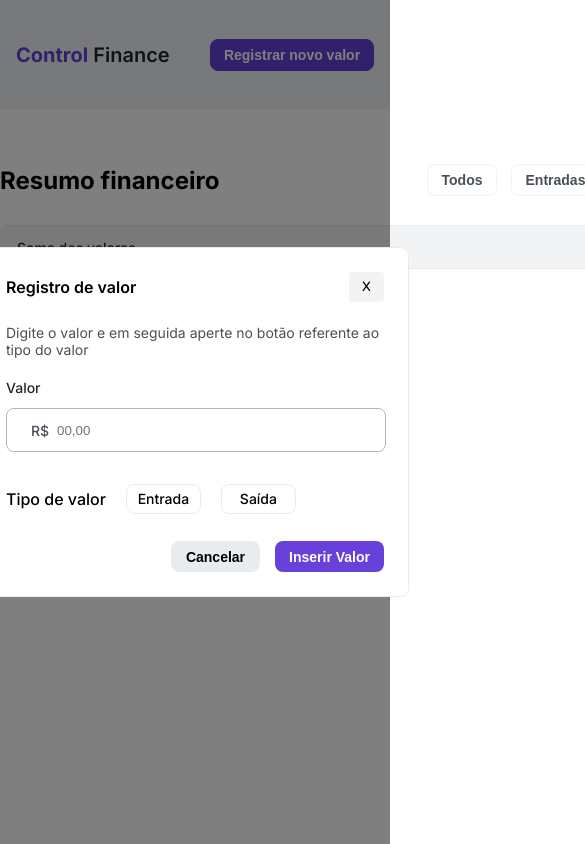
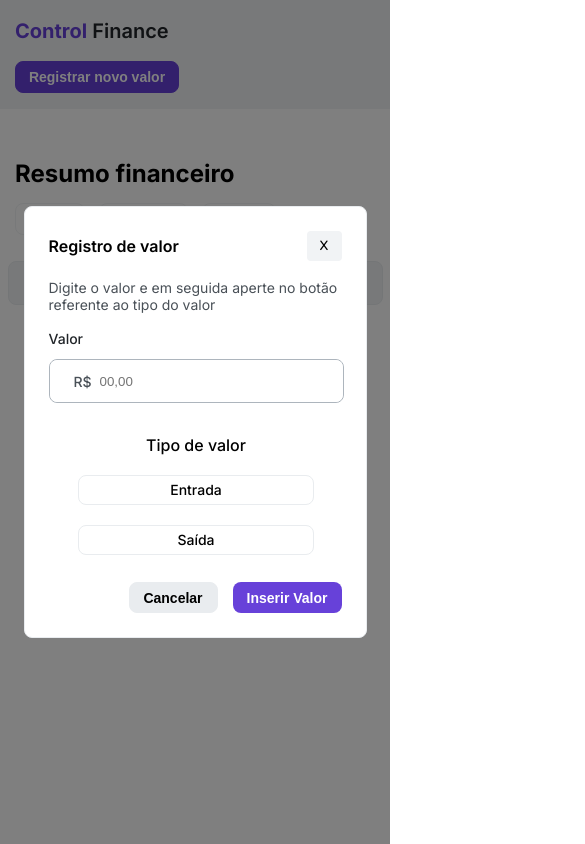
Before and after one commit to Kenzie-Academy-Brasil-Developers/control-finance-wellington-eugenio, a plain HTML site: page pages/home/index.html in a window 390 px wide. Both pictures are taken after a click on the button "Registrar novo valor". Shown: the top 844 px of the page, 585 px wide, since content can reach past the window. Drawn offline with nearby package versions, Linux system fonts and the light colour scheme.

Commit message:
mobile-config

```diff
--- a/pages/home/index.css
+++ b/pages/home/index.css
@@ -6,6 +6,10 @@
     align-items: center;
     justify-content: space-around;
     background-color: var(--color-grey-5);
+}
+.container {
+    max-width: 43rem;
+    width: 43rem;
 }
 .main-container{
     width: 43rem;
--- a/pages/home/index.html
+++ b/pages/home/index.html
@@ -11,6 +11,7 @@
     <link rel="stylesheet" href="../../styles/flex.css">
     <link rel="stylesheet" href="../../styles/modal.css">
     <link rel="stylesheet" href="../../styles/buttons.css">
+    <link rel="stylesheet" href="../../styles/mobile.css">
     <link rel="stylesheet" href="index.css">
     <script src="https://kit.fontawesome.com/f61ea46038.js" crossorigin="anonymous"></script>
 </head>
--- a/styles/globalStyles.css
+++ b/styles/globalStyles.css
@@ -44,15 +44,3 @@
 body {
   font-family: var(--font-family-1);
 }
-
-.container {
-  max-width: 43rem;
-  width: 43rem;
-}
-
-@media (max-width: 700px) {
-  .container {
-    max-width: 43rem;
-    margin: 0 1rem;
-  }
-}
--- /dev/null
+++ b/styles/mobile.css
@@ -0,0 +1,68 @@
+@media(max-width:400px){
+    .navbar {
+        width: 100vw;
+        min-width: 100vw;
+        max-width: 100%;
+        height: 132px;
+        flex-direction: column;
+        position:fixed;
+        top: 0;
+    }
+    .container {
+        max-width:375px;
+        flex-direction: column;
+        width: 375px;
+        height: 132px;
+        justify-content: center;
+        align-items: flex-start;
+        padding-left: 15px;
+        gap: 15px;
+
+    }
+    .new-entry{
+        width: 343px;
+    }
+    .main-container{
+        max-width: 35rem;
+    }
+    .header-select{
+        max-width: 375px;
+        align-items: flex-start;
+        flex-direction: column;
+        padding-left: 15px;
+        gap: 15px;
+        height: 250px;
+        margin-bottom: 60px;
+    }
+   .some{
+    max-width: 375px;
+    width: 90%;
+    padding-left: 10px;
+    margin-left: 8px;
+   }
+   .list-entries{
+    max-width: 375px;
+    width: 90%;
+    padding-left: 10px;
+    margin-left: 8px;
+   }
+   .card{
+    max-width: 375px;
+    width: 90%;
+   }
+   .modal-container{
+    max-width: 343px;
+    height: 432px;
+   }
+   .value-in{
+    width: 295px;
+   }
+   .modal-tipo{
+    flex-direction: column;
+    width: 295px;
+   }
+   .input-radio-name{
+    max-width: 80%;
+    width: 80%;
+   }
+}
```
